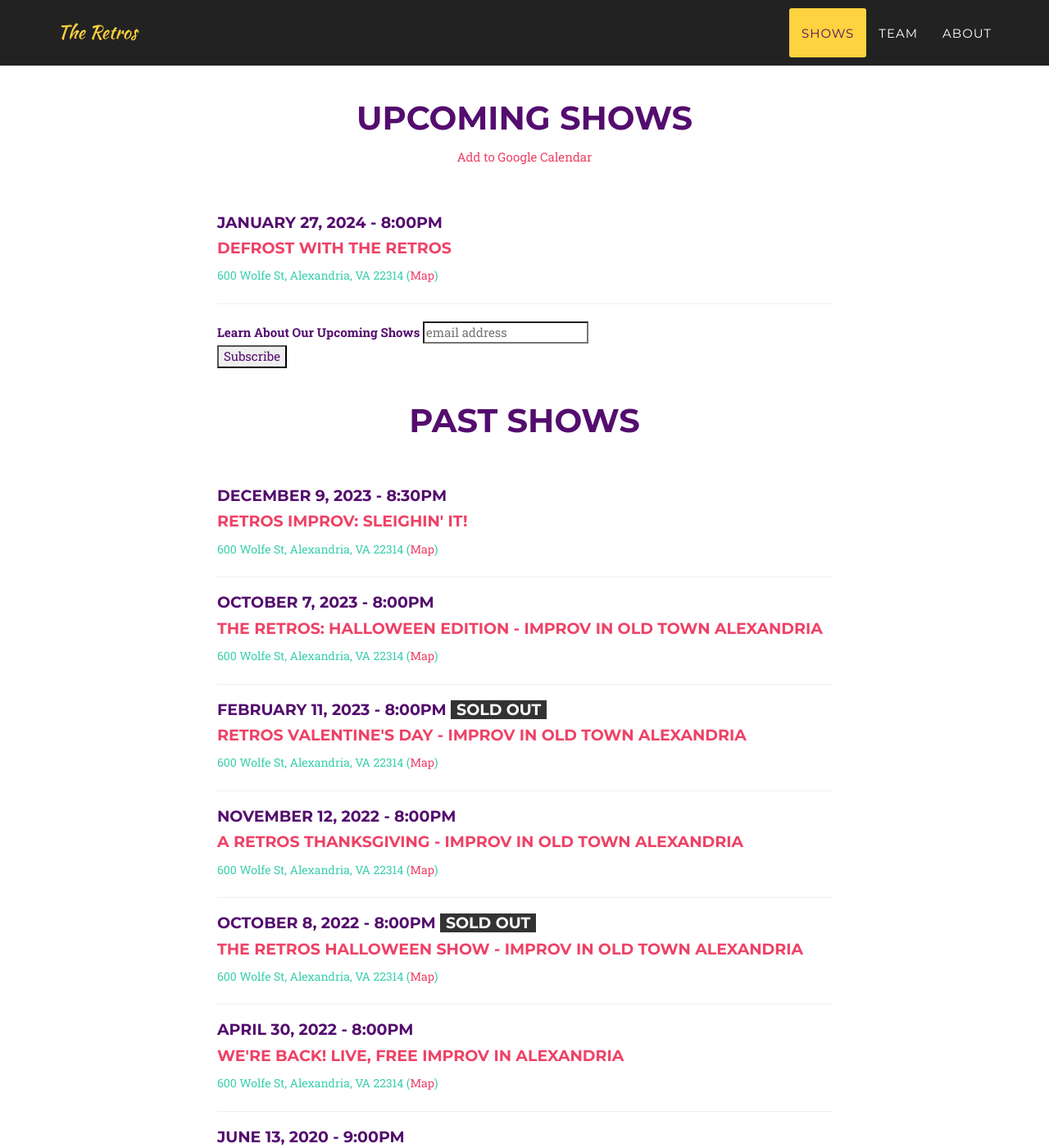
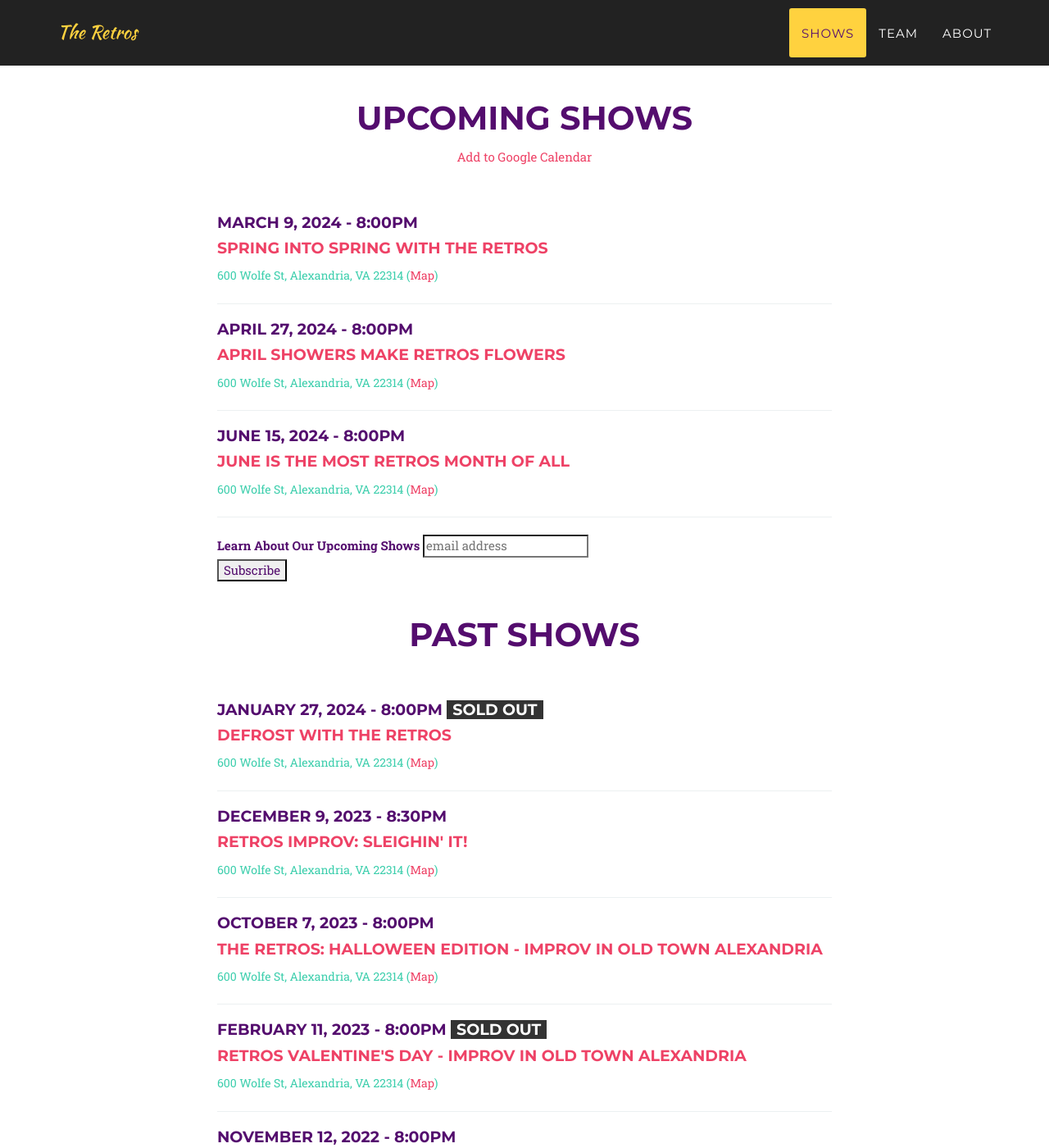
Before and after one commit to yig/RetrosImprovWeb, a Jekyll site: the page built from index.html, in a window 1280 px wide and 1400 px high, scrolled down 911 px. Shown: the whole window at 82% size. Built offline with Jekyll 4.4.1, drawn with Linux system fonts in a browser that asks for light colours; some web fonts are replaced; comment, search, counter and statistics services are not loaded; some of the changed text lies outside the part shown.

Commit message:
added march show and april june

```diff
--- a/_config.yml
+++ b/_config.yml
@@ -6,13 +6,29 @@ email: retrocessionist.improv@gmail.com
 description: "The Retros - Improv Comedy in Alexandria, VA"
 
 shows:
+- date: March 9, 2024
+  time: 8:00pm
+  title: "Spring into Spring with The Retros"
+  location: 600 Wolfe St, Alexandria, VA 22314
+  url: https://www.eventbrite.com/e/free-improv-comedy-in-alexandria-tickets-853806396917
+  sold_out: False
+- date: April 27, 2024
+  time: 8:00pm
+  title: "April Showers Make Retros Flowers"
+  location: 600 Wolfe St, Alexandria, VA 22314
+  sold_out: False
+- date: June 15, 2024
+  time: 8:00pm
+  title: "June is the Most Retros Month of All"
+  location: 600 Wolfe St, Alexandria, VA 22314
+  sold_out: False
+past_shows:
 - date: January 27, 2024
   time: 8:00pm
   title: "Defrost with The Retros"
   location: 600 Wolfe St, Alexandria, VA 22314
   url: https://www.eventbrite.com/e/free-improv-comedy-in-alexandria-tickets-797998744727
-  sold_out: False
-past_shows:
+  sold_out: True
 - date: December 9, 2023
   time: 8:30pm
   title: "Retros Improv: Sleighin' It!"
```
